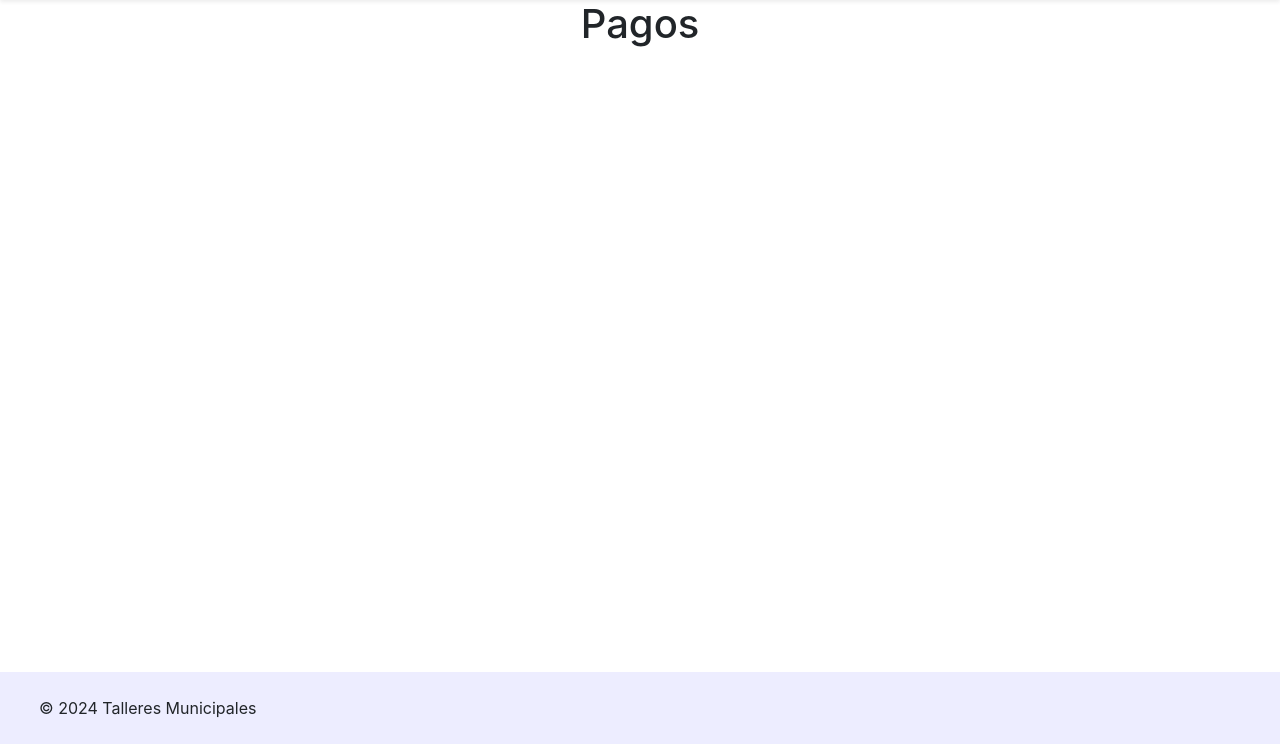
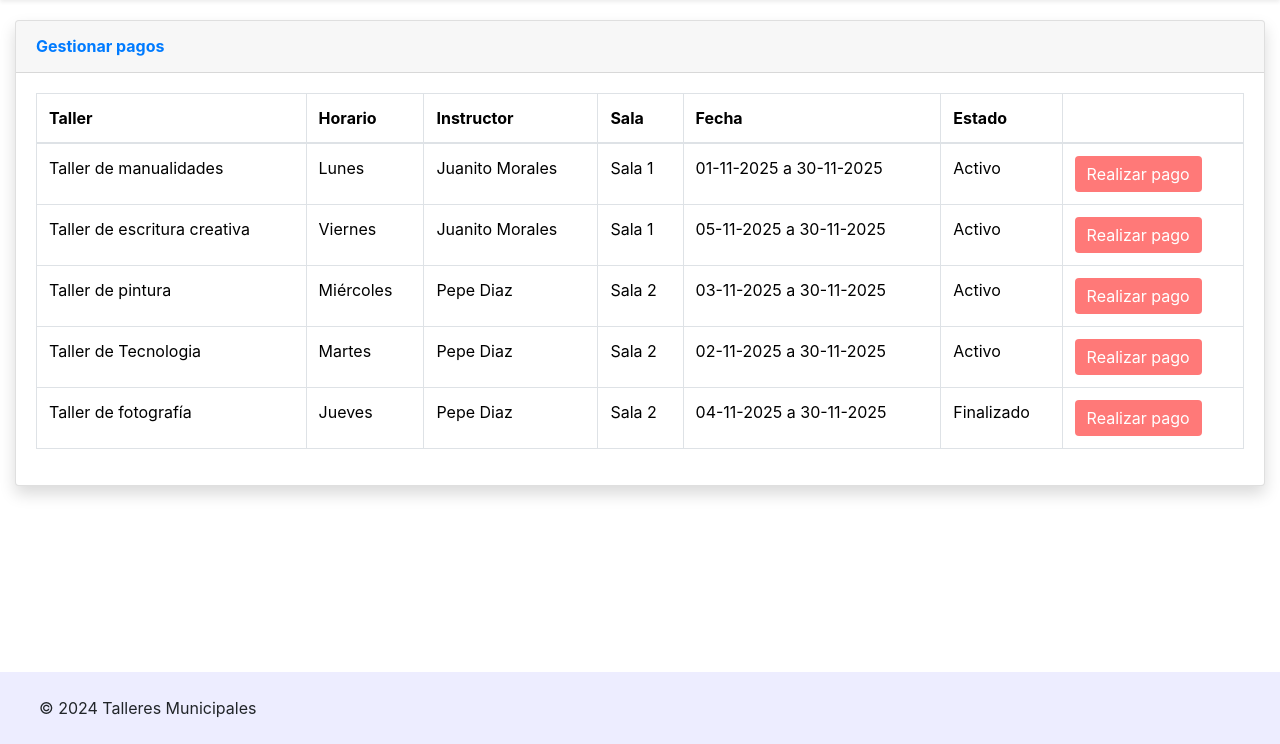
Before and after one commit to Joakosss/TalleresMunicipalidad, a Django app: page /administrador/pago in a window 1280 px wide. Shown: the part 56-800 px from the top of the page. Run offline with Django 5.2, Linux system fonts and the light colour scheme; some libraries are stand-ins or nearby versions.

Commit message:
pagina pagos

```diff
--- a/administradorAPP/templates/components/HeaderAdmin.html
+++ b/administradorAPP/templates/components/HeaderAdmin.html
@@ -11,7 +11,7 @@
           <a class="nav-link active" aria-current="page" href="{% url 'postulaciones' %}">Postulaciones</a>
         </li>
         <li class="nav-item">
-          <a class="nav-link active" aria-current="page" href="{% url 'perfil-admin' %}">Perfil</a>
+          <a class="nav-link active" aria-current="page" href="{% url 'perfil_admin' %}">Perfil</a>
         </li>
         <li class="nav-item">
           <a class="nav-link active" aria-current="page" href="{% url 'desconectar' %}">Cerrar sesion</a>
--- a/administradorAPP/templates/pages/base-admin.html
+++ b/administradorAPP/templates/pages/base-admin.html
@@ -39,3 +39,5 @@
     {% endif %}
   </body>
 </html>
+<!-- Font Awesome -->
+<link href="https://cdnjs.cloudflare.com/ajax/libs/font-awesome/6.0.0/css/all.min.css" rel="stylesheet">
--- a/administradorAPP/templates/pages/pago.html
+++ b/administradorAPP/templates/pages/pago.html
@@ -2,6 +2,99 @@
 {% block head %}
 {% endblock %}
 {% block body %}
-    <h1 style="text-align: center;">Pagos</h1>
+    <!-- Gestionar pagos -->
+    <div class="col-xl-12 col-lg-7" style="margin-top: 20px;" >
+        <div class="card shadow mb-4">
+            <div class="card-header py-3 d-flex flex-row align-items-center justify-content-between">
+                <h6 class="m-0 font-weight-bold text-primary">Gestionar pagos</h6>
+            </div>
+            <div class="card-body">
+                <div class="table-responsive">
+                    <table class="table table-bordered">
+                        <thead>
+                            <tr>
+                                <th>Taller</th>
+                                <th>Horario</th>
+                                <th>Instructor</th>
+                                <th>Sala</th>
+                                <th>Fecha</th>
+                                <th>Estado</th>
+                                <th></th>
+                            </tr>
+                        </thead>
+                        <tbody>
+                            <tr>
+                                <td>Taller de manualidades</td>
+                                <td>Lunes</td>
+                                <td>Juanito Morales</td>
+                                <td>Sala 1</td>
+                                <td>01-11-2025 a 30-11-2025</td>
+                                <td>Activo</td>
+                                <td>
+                                    <button type="button" class="btn btn-primary btnPago">
+                                      Realizar pago
+                                    </button>
+                                </td>
+                            </tr>
+                            <tr>
+                                <td>Taller de escritura creativa</td>
+                                <td>Viernes</td>
+                                <td>Juanito Morales</td>
+                                <td>Sala 1</td>
+                                <td>05-11-2025 a 30-11-2025</td>
+                                <td>Activo</td>
+                                <td>
+                                    <button type="button" class="btn btn-primary btnPago">
+                                      Realizar pago
+                                    </button>
+                                </td>
+                            </tr>
+                            <tr>
+                                <td>Taller de pintura</td>
+                                <td>Miércoles</td>
+                                <td>Pepe Diaz</td>
+                                <td>Sala 2</td>
+                                <td>03-11-2025 a 30-11-2025</td>
+                                <td>Activo</td>
+                                <td>
+                                    <button type="button" class="btn btn-primary btnPago">
+                                      Realizar pago
+                                    </button>
+                                </td>
+                            </tr>
+                            <tr>
+                                <td>Taller de Tecnologia</td>
+                                <td>Martes</td>
+                                <td>Pepe Diaz</td>
+                                <td>Sala 2</td>
+                                <td>02-11-2025 a 30-11-2025</td>
+                                <td>Activo</td>
+                                <td>
+                                    <button type="button" class="btn btn-primary btnPago">
+                                      Realizar pago
+                                    </button>
+                                </td>
+                            </tr>
+                            <tr>
+                                <td>Taller de fotografía</td>
+                                <td>Jueves</td>
+                                <td>Pepe Diaz</td>
+                                <td>Sala 2</td>
+                                <td>04-11-2025 a 30-11-2025</td>
+                                <td>Finalizado</td>
+                                <td>
+                                    <button type="button" class="btn btn-primary btnPago">
+                                      Realizar pago
+                                    </button>
+                                </td>
+
+
+                            </tr>
+                        </tbody>
+                    </table>
+                </div>
+            </div>
+        </div>
+    </div>
 
 {% endblock %}
```
